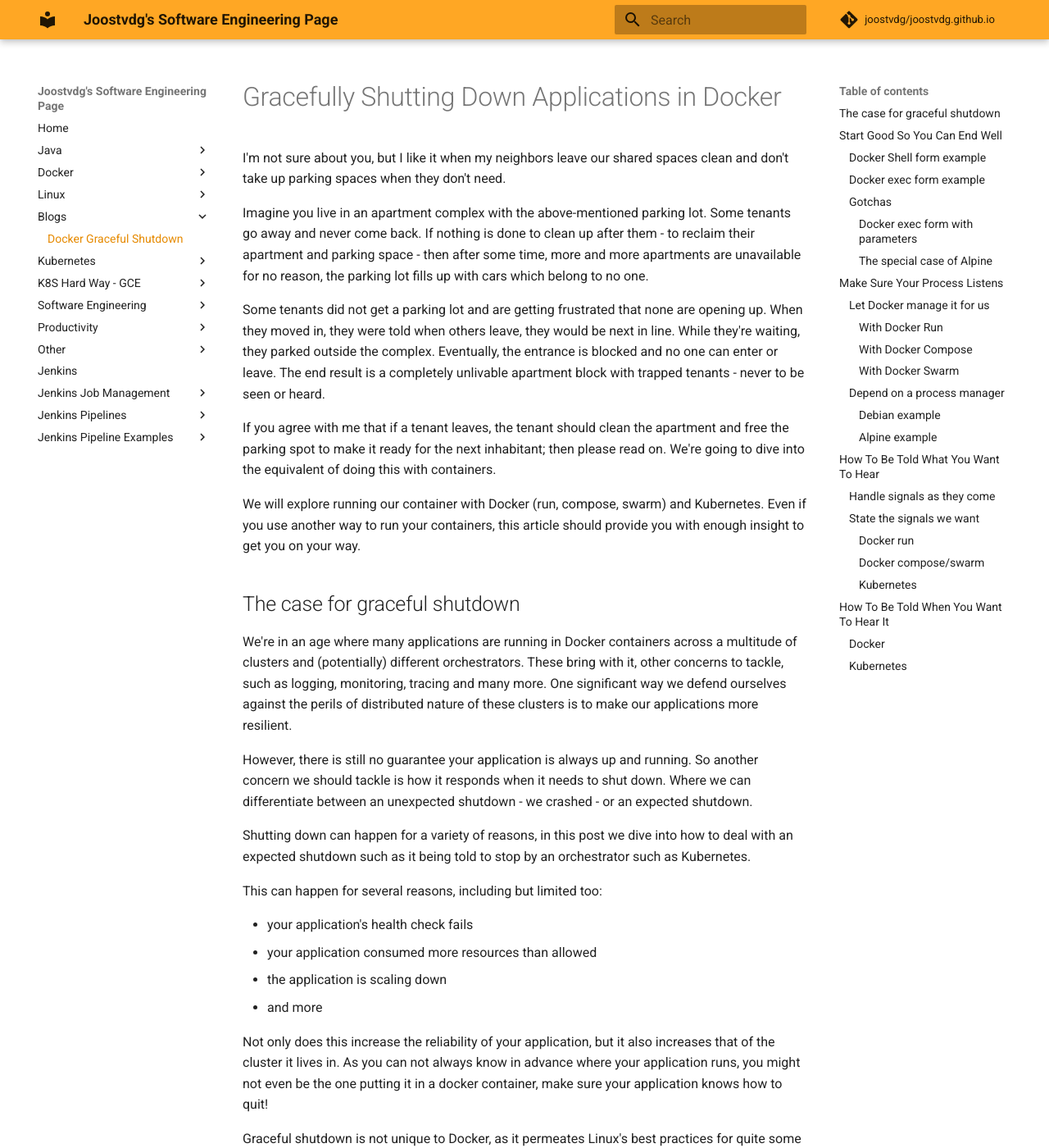
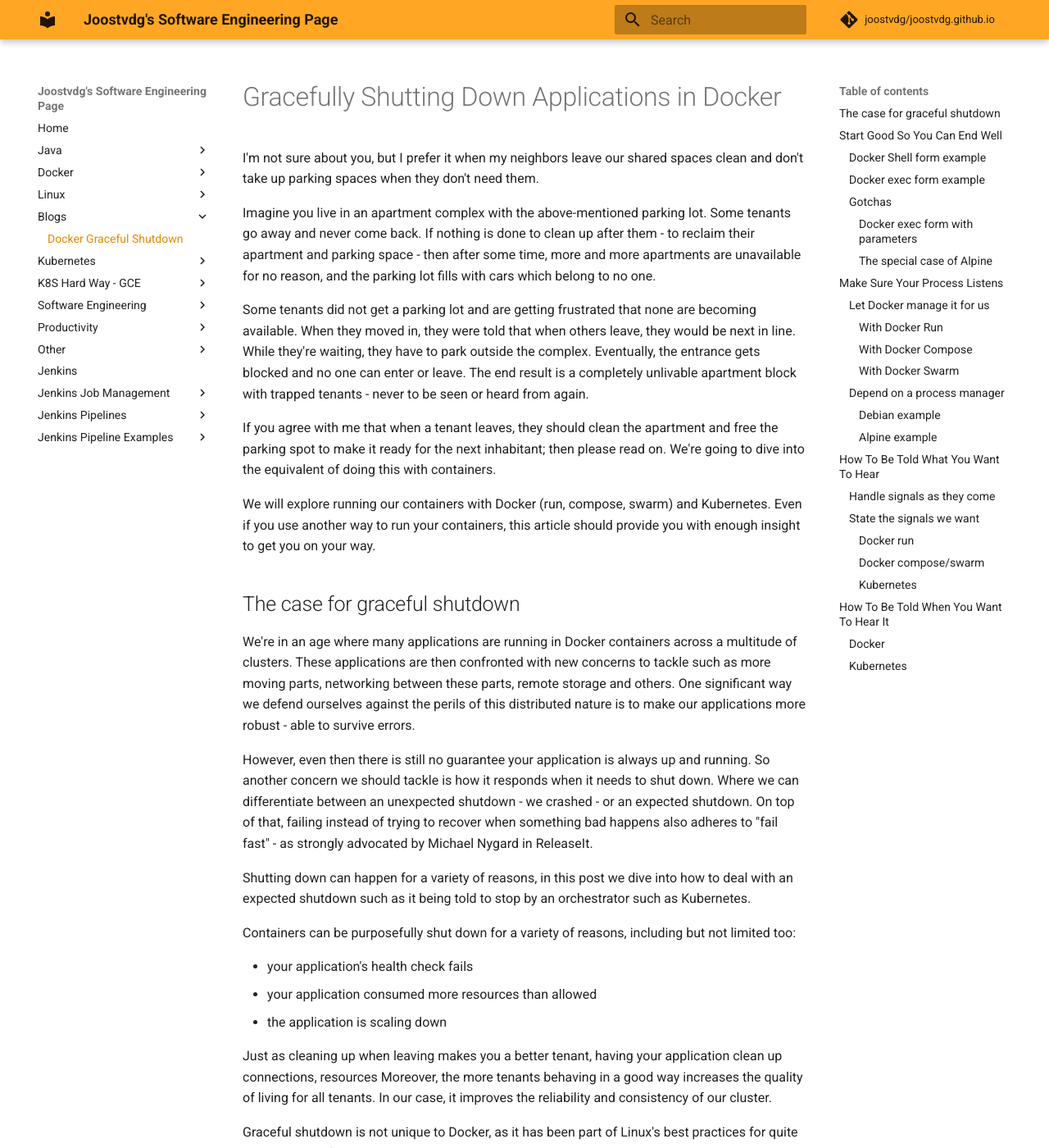
Before and after one commit to joostvdg/joostvdg.github.io, an MkDocs documentation site: the page built from docs/blogs/docker-graceful-shutdown.md, in a window 1280 px wide and 1400 px high. Shown: the whole window at 82% size. Built offline with MkDocs 1.6.1 and Material for MkDocs 9.7.7, drawn with Linux system fonts in a browser that asks for light colours; comment, search, counter and statistics services are not loaded; old or Windows-style settings are respelled for this version of MkDocs; some of the changed text lies outside the part shown.

Commit message:
Updated links, blog and added lets encrypt

````diff
--- a/docs/blogs/docker-graceful-shutdown.md
+++ b/docs/blogs/docker-graceful-shutdown.md
@@ -1,74 +1,70 @@
 # Gracefully Shutting Down Applications in Docker
 
-I'm not sure about you, but I like it when my neighbors leave our shared spaces clean and don't take up parking spaces when they don't need.
+I'm not sure about you, but I prefer it when my neighbors leave our shared spaces clean and don't take up parking spaces when they don't need them.
 
-Imagine you live in an apartment complex with the above-mentioned parking lot. Some tenants go away and never come back. If nothing is done to clean up after them - to reclaim their apartment and parking space - then after some time, more and more apartments are unavailable for no reason, the parking lot fills up with cars which belong to no one.
+Imagine you live in an apartment complex with the above-mentioned parking lot. Some tenants go away and never come back. If nothing is done to clean up after them - to reclaim their apartment and parking space - then after some time, more and more apartments are unavailable for no reason, and the parking lot fills with cars which belong to no one.
 
-Some tenants did not get a parking lot and are getting frustrated that none are opening up. When they moved in, they were told when others leave, they would be next in line. While they're waiting, they parked outside the complex. Eventually, the entrance is blocked and no one can enter or leave. The end result is a completely unlivable apartment block with trapped tenants - never to be seen or heard.
+Some tenants did not get a parking lot and are getting frustrated that none are becoming available. When they moved in, they were told that when others leave, they would be next in line. While they're waiting, they have to park outside the complex. Eventually, the entrance gets blocked and no one can enter or leave. The end result is a completely unlivable apartment block with trapped tenants - never to be seen or heard from again.
 
-If you agree with me that if a tenant leaves, the tenant should clean the apartment and free the parking spot to make it ready for the next inhabitant; then please read on. We're going to dive into the equivalent of doing this with containers.
+If you agree with me that when a tenant leaves, they should clean the apartment and free the parking spot to make it ready for the next inhabitant; then please read on. We're going to dive into the equivalent of doing this with containers.
 
-We will explore running our container with Docker (run, compose, swarm) and Kubernetes.
+We will explore running our containers with Docker (run, compose, swarm) and Kubernetes.
 Even if you use another way to run your containers, this article should provide you with enough insight to get you on your way.
 
 ## The case for graceful shutdown
 
-We're in an age where many applications are running in Docker containers across a multitude of clusters and (potentially) different orchestrators. These bring with it, other concerns to tackle, such as logging, monitoring, tracing and many more. One significant way we defend ourselves against the perils of distributed nature of these clusters is to make our applications more resilient.
+We're in an age where many applications are running in Docker containers across a multitude of clusters. These applications are then confronted with new concerns to tackle such as more moving parts, networking between these parts, remote storage and others. One significant way we defend ourselves against the perils of this distributed nature is to make our applications more robust - able to survive errors.
 
-However, there is still no guarantee your application is always up and running. So another concern we should tackle is how it responds when it needs to shut down. Where we can differentiate between an unexpected shutdown - we crashed - or an expected shutdown.
+However, even then there is still no guarantee your application is always up and running. So another concern we should tackle is how it responds when it needs to shut down. Where we can differentiate between an unexpected shutdown - we crashed - or an expected shutdown. On top of that, failing instead of trying to recover when something bad happens also adheres to "fail fast" - as strongly advocated by Michael Nygard in ReleaseIt.
 
 Shutting down can happen for a variety of reasons, in this post we dive into how to deal with an expected shutdown such as it being told to stop by an orchestrator such as Kubernetes.
 
-This can happen for several reasons, including but limited too:
+Containers can be purposefully shut down for a variety of reasons, including but not limited too:
 
 * your application's health check fails
 * your application consumed more resources than allowed
 * the application is scaling down
-* and more
 
-Not only does this increase the reliability of your application, but it also increases that of the cluster it lives in. As you can not always know in advance where your application runs, you might not even be the one putting it in a docker container, make sure your application knows how to quit!
+Just as cleaning up when leaving makes you a better tenant, having your application clean up connections, resources Moreover, the more tenants behaving in a good way increases the quality of living for all tenants. In our case, it improves the reliability and consistency of our cluster.
 
-Graceful shutdown is not unique to Docker, as it permeates Linux's best practices for quite some years before Docker's existence. However, applying them to Docker container adds extra dimensions.
+Graceful shutdown is not unique to Docker, as it has been part of Linux's best practices for quite some years before Docker's existence. However, applying them to Docker container adds extra dimensions.
 
 ## Start Good So You Can End Well
 
-When you sign up for an apartment, you probably have to sign a contract detailing your rights and obligations. The more you state explicitly, the easier it is to deal with bad behaving neighbors. This holds the same when running a process; we should make sure we set the rules, obligations, and expectations from the start.
+When you sign up for an apartment, you probably have to sign a contract detailing your rights and obligations. The more you state explicitly, the easier it is to deal with bad behaving neighbors. The same is true when running processes; we should make sure that we set the rules, obligations, and expectations from the start.
 
-As we say in Dutch: a good beginning is half the work. We will start with how you can run a process in a container that is beneficial to Graceful Shutdown.
+As we say in Dutch: a good beginning is half the work. We will start with how you can run a process in a container with a process that shuts down gracefully.
 
-There are many ways to start a process in a Docker container. I prefer to make things easy to understand and easy to know what to expect. So this article deals with processes started by commands in a Dockerfile.
-
-There are several ways to run a command in a Dockerfile.
-
-These are as follows:
+There are many ways to start a process in a container. In this article, we look at processes started by commands defined in a Dockerfile. There are two ways to specify this:
 
 * **CMD**: runs a command when the container gets started
 * **ENTRYPOINT**: provides the location (entrypoint) from where commands get run when the container starts
 
 You need at least one ENTRYPOINT or CMD in a Dockerfile for it to be valid. They can be used in collaboration but they can do similar things.
 
-You can put these commands in both a shell form and an exec form. For more information on these commands, you should check out [Docker's docs on Entrypoint vs. CMD](https://docs.docker.com/engine/reference/builder/#exec-form-entrypoint-example).
+For more information on the details of these commands, read [Docker's docs on Entrypoint vs. CMD](https://docs.docker.com/engine/reference/builder/#exec-form-entrypoint-example).
 
 
 ### Docker Shell form example
 
 We start with the shell form and see if it can do what we want; begin in such a way, we can stop it nicely.
+Shell form means we define a shell command without any special format or keywords.
 
-We create the following Dockerfile:
+Please create Dockerfile with the content that follows.
 
 ```dockerfile
 FROM ubuntu:18.04
 ENTRYPOINT top -b
 ```
 
-Then build and run it.
+Then build an image and run a container.
 
 ```bash
 docker image build --tag shell-form .
 docker run --name shell-form --rm shell-form
 ```
 
-This yields the following output.
+The above command yields the following output.
 
 ```bash
 top - 16:34:56 up 1 day,  5:15,  0 users,  load average: 0.00, 0.00, 0.00
@@ -84,6 +80,9 @@ KiB Swap:  1048572 total,  1042292 free,     6280 used.  1579380 avail Mem
 
 As you can see, two processes are running, **sh** and **top**.
 Meaning, that killing the process, with *ctrl+c* for example, terminates the **sh** process, but not **top**.
+This happens because the *sh* process forked the *top* process, but the termination will only be send to PID 1 - in this case *sh*.
+As *sh* will not stop the *top* process for us it will continue running and leave the container alive.
+
 To kill this container, open a second terminal and execute the following command.
 
 ```bash
````
Also changed, not shown: docs/certificates/lets-encrypt-k8s.md (added, +216 -0 lines), docs/productivity/index.md (+7 -0 lines).
